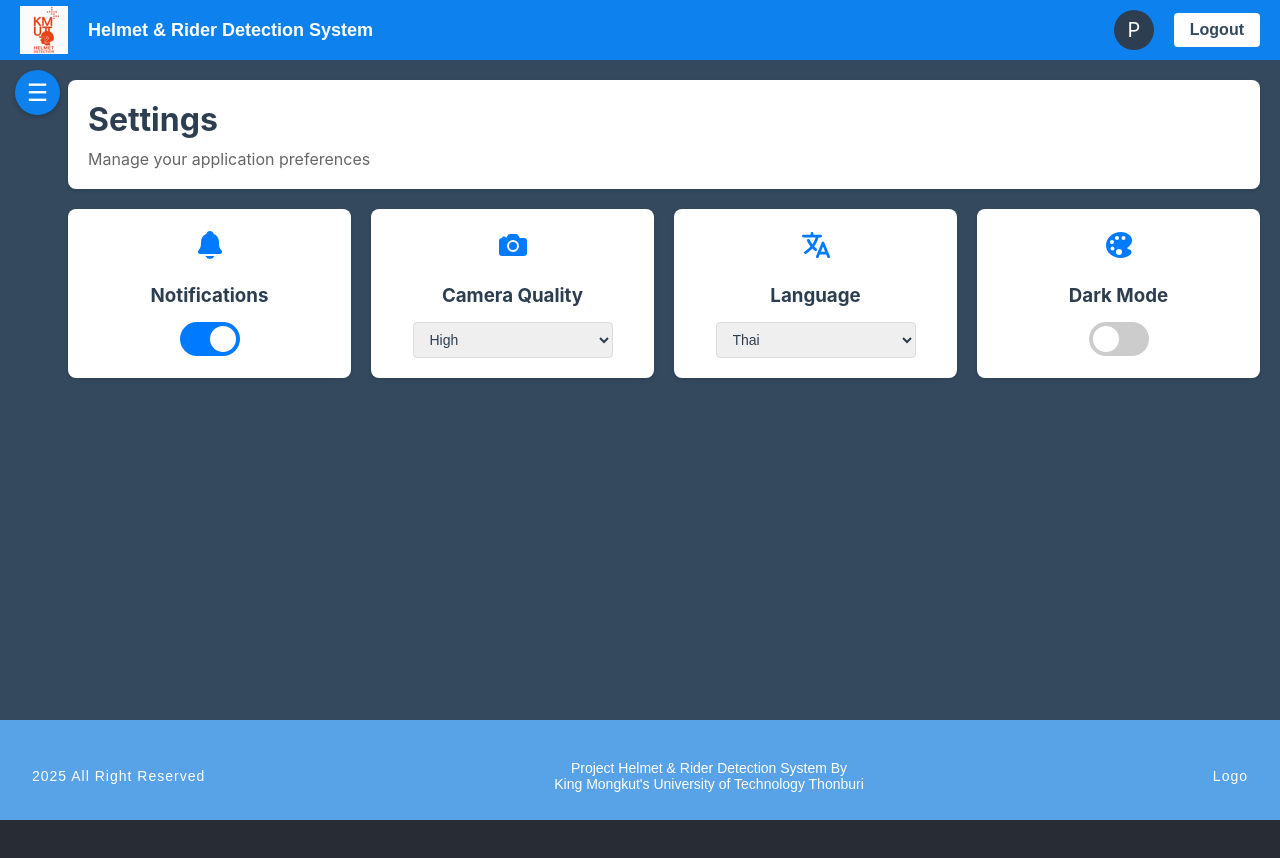
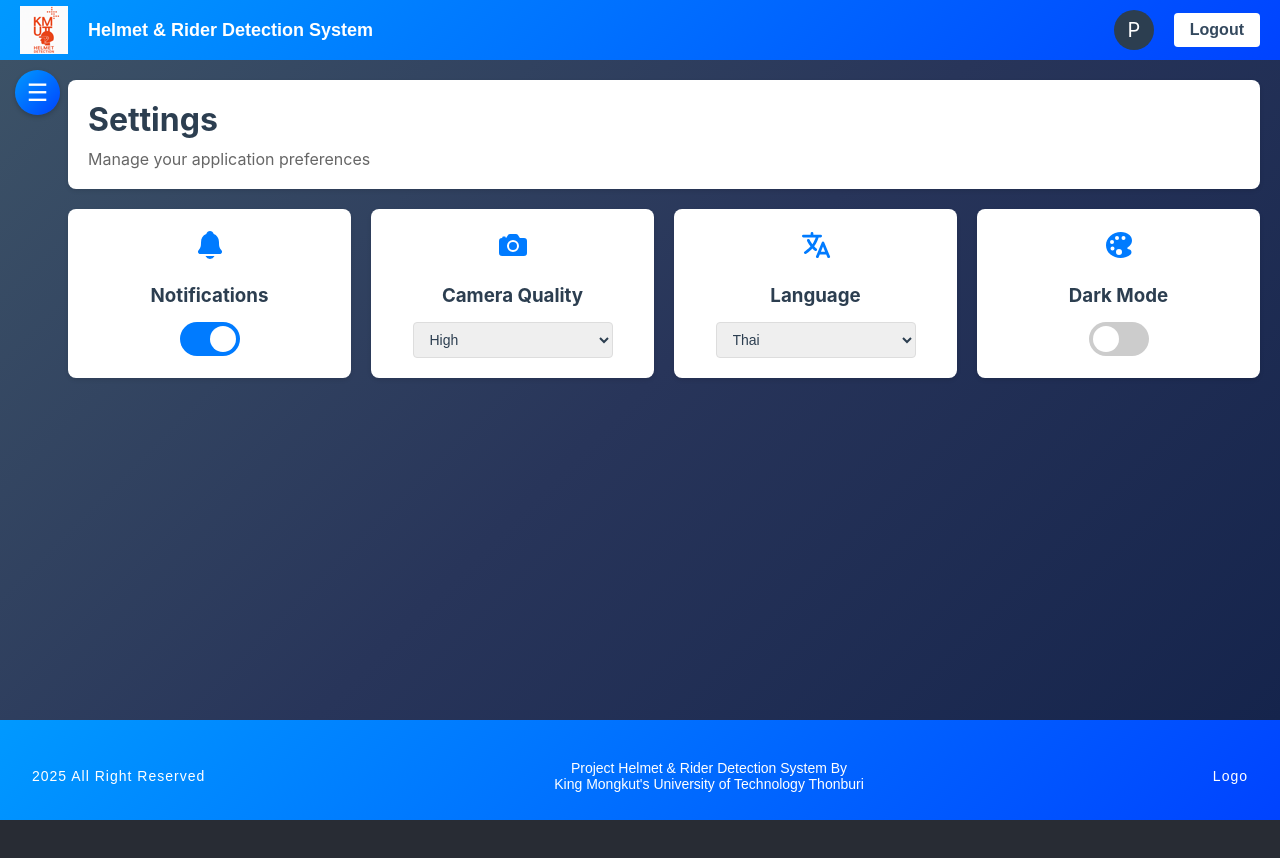
Before and after one commit to PhutawanNick/project-frontend, a React (Create React App) app: page /setting in a window 1280 px wide. Built offline with nearby package versions, Linux system fonts and the light colour scheme.

Commit message:
set Theme

```diff
--- a/src/components/Footer.css
+++ b/src/components/Footer.css
@@ -1,5 +1,5 @@
 .footer {
-  background-color: #58a2e7;
+    background: linear-gradient(135deg, #0099ff 0%, #0043ff 100%);
   color: white;
   width: 100%;     /* กำหนดความกว้างเต็มหน้าจอ */
   z-index: 998;
--- a/src/components/Navbar.css
+++ b/src/components/Navbar.css
@@ -5,7 +5,7 @@
     left: 0;
     right: 0;
     height: 60px;
-    background-color: #0d81ed;
+  background: linear-gradient(135deg, #0099ff 0%, #0043ff 100%);
     color: white;
     display: flex;
     justify-content: space-between;
--- a/src/components/Sidebar.css
+++ b/src/components/Sidebar.css
@@ -10,7 +10,7 @@
   width: 45px;
   height: 45px;
   border-radius: 50%;
-  background-color: #0d81ed;
+    background: linear-gradient(135deg, #0099ff 0%, #0043ff 100%);
   border: none;
   color: white;
   font-size: 24px;
@@ -44,7 +44,7 @@
   width: 40px;
   height: 40px;
   border-radius: 50%;
-  background-color: #0d81ed;
+    background: linear-gradient(135deg, #0099ff 0%, #0043ff 100%);
   color: white;
   display: flex;
   align-items: center;
--- a/src/pages/dashboard/DashBoard.css
+++ b/src/pages/dashboard/DashBoard.css
@@ -3,10 +3,9 @@
   padding-left: 68px;
   margin-top: 50px;
   margin-bottom: 0px;
-  background-color: #34495e; /* เปลี่ยนสีพื้นหลังให้เข้ากับ theme */
+  background: linear-gradient(135deg, #3c5267 0%, #28355a 50%, #15244c 100%);
   gap: 10px;
 }
-
 .dashboard-header {
   display: flex;
   justify-content: space-between;
--- a/src/pages/history/History.css
+++ b/src/pages/history/History.css
@@ -3,7 +3,7 @@
   padding-left: 68px;
   margin-top: 60px;
   margin-bottom: 0px;
-  background-color: #34495e;
+    background: linear-gradient(135deg, #3c5267 0%, #28355a 50%, #15244c 100%);
   min-height: calc(100vh - 140px);
 }
 
--- a/src/pages/live/LivePage.css
+++ b/src/pages/live/LivePage.css
@@ -7,7 +7,7 @@
     padding-left: 68px;             /* เพิ่ม padding-left เพื่อให้ไม่ทับกับ Sidebar */
     margin-top: 50px;               /* เพิ่ม margin-top เพื่อเว้นพื้นที่ใต้ Navbar */
     margin-right: 0; /* ลบ margin-right ที่เป็นลบออก */
-    background-color: #34495e;
+      background: linear-gradient(135deg, #3c5267 0%, #28355a 50%, #15244c 100%);
     max-width: 100vw; /* จำกัดความกว้างไม่ให้เกินหน้าจอ */
     overflow-x: hidden; /* ป้องกันการเลื่อนแนวนอน */
 }
--- a/src/pages/setting/Setting.css
+++ b/src/pages/setting/Setting.css
@@ -3,7 +3,7 @@
   padding-left: 68px;
   margin-top: 60px;
   margin-bottom: 0px;
-  background-color: #34495e;
+    background: linear-gradient(135deg, #3c5267 0%, #28355a 50%, #15244c 100%);
   min-height: calc(100vh - 140px);
 }
 
```
